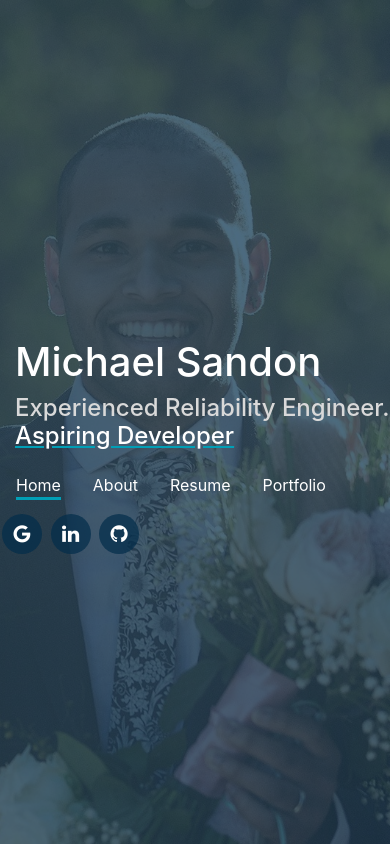
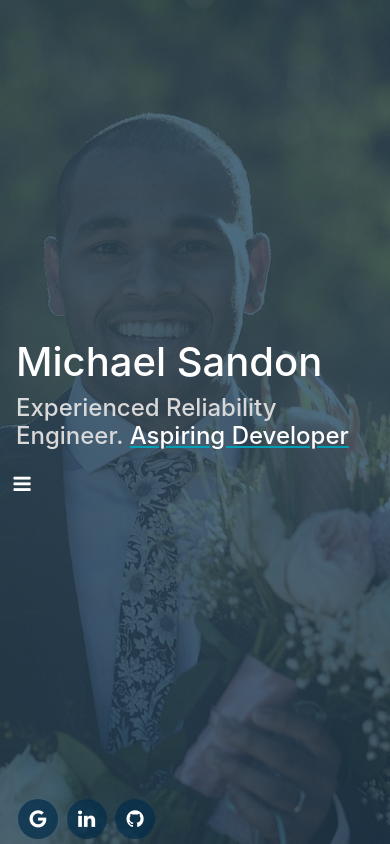
Before and after one commit to michaelsandon/mike-sandon-digital-resume, a Flask app: page / in a window 390 px wide. Run offline with Flask 3, Linux system fonts and the light colour scheme.

Commit message:
significant modifications for mobile friendly view, added about, added contact, added services

```diff
--- a/app.py
+++ b/app.py
@@ -1,17 +1,42 @@
-from flask import Flask, render_template
-from resume import Resume, Services
+from flask import Flask, render_template, request
+from flask_mail import Mail, Message
+from resume import *  #Resume, Services, About
 
 app = Flask(__name__)
+app.config.from_object('config')
 
-resume_obj = Resume
-services_obj = Services
+app.secret_key = 'my_secrest_key'
+
+mail = Mail()
+
+mail.init_app(app)
+
+#msg = Message(subject='Test email from Flask',
+#              recipients=['michael.a.sandon@gmail.com'],
+#              sender='contactmichaelsandon@gmail.com',
+#              body="test 1 of 1")
+#
+#with app.app_context():
+#  mail.send(msg)
 
 
-@app.route('/')
+@app.route('/', methods=['GET', 'POST'])
 def app_function():
+  if request.method == "POST":
+    forminformation = request.form
+
+    msg = Message(
+      subject='Business enquiry from '+forminformation['name'],
+      recipients=['michael.a.sandon@gmail.com'],
+      sender='contactmichaelsandon@gmail.com',
+      body="From:%s \n Contact Email:%s \n Contact Phone:%s \r\n Message:%s \r\n" % (forminformation['name'], forminformation['email'], forminformation['phone'], forminformation['message']))
+
+    mail.send(msg)
+
   return render_template('index.html',
-                         resume=resume_obj,
-                         services=services_obj)
+                         resume=Resume,
+                         services=Services,
+                         about=About)
 
 
 if __name__ == "__main__":
--- /dev/null
+++ b/config.py
@@ -0,0 +1,5 @@
+MAIL_SERVER = "smtp.gmail.com"
+MAIL_PORT = 465
+MAIL_USE_SSL = True
+MAIL_USERNAME = 'contactmichaelsandon@gmail.com'
+MAIL_PASSWORD = 'zchwksduiuqgppuy'
--- a/pyproject.toml
+++ b/pyproject.toml
@@ -7,6 +7,7 @@ authors = ["Your Name <you@example.com>"]
 [tool.poetry.dependencies]
 python = "^3.10"
 Flask = "^2.3.2"
+Flask-Mail = "^0.9.1"
 
 [tool.poetry.dev-dependencies]
 
--- a/static/css/main.css
+++ b/static/css/main.css
@@ -1,3 +1,98 @@
+@media screen and (min-width: 600px) {
+  #js-navbar-toggle {
+    display: none;
+  }
+
+  #footer {
+    flex:1 0 50px;
+  }
+
+  #navbar.home {
+    flex:0 0 50px;
+  }
+
+}
+
+@media screen and (max-width: 600px){
+  .navblock {
+    width: 100% !important;
+  }
+
+  .nav > li {
+    width: 100% !important;
+  }
+  .nav {
+    display: flex;
+    width: 100%;
+  }
+
+  #navbar:not(.expand) {
+    flex:1 1 auto;
+    flex-wrap: wrap;
+    min-height: 50px;
+    display: flex;
+    flex-direction: row;
+  }
+
+  #menu:not(.expand) {
+    display: none;
+  }
+
+  #navbar.expand:not(.home) {
+    height:auto;
+    display: flex;
+    flex-direction: row;
+    flex-wrap: wrap;
+  }
+
+  #navbar.expand.home {
+    height: auto;
+    overflow: auto;
+    scrollbar-width:none;
+  }
+
+  #navbar::-webkit-scrollbar{
+    display: none;
+  }
+
+  #footer {
+    flex:0 0 50px;
+  }
+}
+
+
+#navbar:not(.home) {
+  background: rgba(2, 45, 74, 0.8);
+}
+
+
+#content {
+  flex:1 1 auto;
+  overflow:auto;
+  scrollbar-width: none;
+  /*background-color: rgba(2, 45, 74, 0.8);*/
+  margin-left:1%;
+  margin-top:2%;
+  margin-bottom:1%;
+}
+
+
+
+/*---------Footer standard styling ----------*/
+#footer.main {
+  background: rgba(2, 45, 74, 0.8);
+}
+
+#footer {
+  max-height: 50px;
+}
+
+#footer.main > div {
+  margin:auto;
+  text-align: center;
+}
+/*------------------ Styling for background images & Layers ------------*/
+
 body {
   background-image:
     url('/static/img/home_background.jpg');
@@ -19,55 +114,24 @@ body {
   flex-direction: column;
 }
 
-h1, h2, h4, .details {
-  color:white;
+#about-me-pic {
+  background-image: linear-gradient(to left,
+                                    transparent 0%,
+                                    rgba(2, 45, 74,0.5) 50%,
+                                    rgb(2, 45, 74) 100%),
+    url("/static/img/beach.jpg");
+  background-position: right top;
+  background-size: cover;
+  background-repeat: no-repeat;
+  backdrop-filter: blur(3px);
+  height: 100%;
+  padding: 10px 30px 10px 10px;
+  box-shadow: 0 0 20px rgba(2, 45, 74,0.5) inset, 0 0 40px rgba(2, 45, 74,0.5) inset, 0 0 60px rgba(2, 45, 74,0.5) inset, 0 0 80px rgba(2, 45, 74,0.5) inset;
 }
 
-h5.subtitle {
-  color: #019fb6
-}
 
-.row-navbar {
-  flex:0 0 50px
-}
 
-.row-navbar:not(.home) {
-  background: rgba(2, 45, 74, 0.8);
-}
-
-#footer.main {
- background: rgba(2, 45, 74, 0.8);
-  padding:auto;
-}
-
-#footer.main > div {
-  margin:auto;
-  text-align: center;
-}
-
-.row-content {
-  flex:1 1 auto;
-  overflow:auto;
-  scrollbar-width: none;
-  /*background-color: rgba(2, 45, 74, 0.8);*/
-  margin-left:1%;
-  margin-top:2%;
-  margin-bottom:1%;
-}
-
-.row-content::-webkit-scrollbar{
-    display: none;
-  }
-
-.row-footer.main {
-  flex:0 0 50px;
-  height: 50px;
-}
-
-.row-footer:not(.main) {
-  flex:1 0 50px;
-  height: 50px;
-}
+/*------------------ Styling for home page text above nav ------------*/
 
 #above-header > h4 {
   color: #d9d9d9
@@ -79,36 +143,32 @@ h5.subtitle {
 }
 
 #above-header {
-  margin: 40vh auto auto 15px;
+  margin: 40vh auto auto 0px;
 }
 
-#navbar {
-  height:50px;
-  display: flex;
-  flex-direction: row;
-  align-content: flex-start;
-}
 
-#navbar.home > div {
+
+/*------------------ Styling for label which appears on navbar ------------*/
+
+#navbar.home > div > .navlabel {
   display: none
 }
 
-.mainnavsection:not(#above-header) {
-/*
-  width:99%;
-  margin-left:1%;
-  margin-top:2%; */
-  background-color: rgba(2, 45, 74, 0.8);
-  padding: 20px;
+.navlabel {
+  font-size: 28px;
+  margin: auto 0px auto 10px;
+  color: white;
+  font-weight: bold;
 }
 
 
+
+/*------------------ Styling for nav menu items ------------*/
 
 ul.nav {
   list-style-type: none;
   margin-left: 0;
   padding: 0;
-  overflow: hidden;
   background-color: #333;
   background: none;
 }
@@ -201,40 +331,33 @@ div.hide {
   margin: auto;
 }
 
-/*---------------------footer styling ----------------------------------*/
-
-.footer-main {
-  display: flex;
-  justify-content: center;
-  background: rgba(2, 45, 74, 0.7);
-  position: fixed;
-  left: 0;
-  bottom: 0;
-  width: 100%;
-  height:50px;
+/*---------------------conatct form styling ----------------------------------*/
+#contact-form {
+  max-width: 600px;
+  margin: auto;
 }
 
-.fa {
+/*---------------------icon styling ----------------------------------*/
+
+.fa:not(.fa-bars, .fa-window-close) {
   padding: 10px;
   text-align: center;
   margin: 5px 2px;
   font-size: 20px;
   width: 40px;
   border-radius: 50%;
-}
-
-.fa-google, fa-code {
   background: rgba(2, 45, 74, 0.7);
   color: white;
 }
-.fa-linkedin {
-  background: rgba(2, 45, 74, 0.7);/*#125688;*/
+
+.fa-bars, .fa-window-close {
+  padding: 10px;
+  text-align: center;
+  margin: 5px 2px;
+  font-size: 20px;
+  width: 40px;
   color: white;
-}
-
-.fa-github {
-  background: rgba(2, 45, 74, 0.7); /*#dd4b39;*/
-  color: white;
+  background: transparent;
 }
 
 .fa:hover {
@@ -266,3 +389,16 @@ https://css-tricks.com/a-handy-little-system-for-animated-entrances-in-css/
     transform: translate(0,0);
   }
 }
+
+.animate.slideleft { animation-name: animate-slideleft; }
+
+@keyframes animate-slideleft {
+  0% {
+    opacity: 0;
+    transform: translate(30px,0px);
+  }
+  100% {
+    opacity: 1;
+    transform: translate(0,0);
+  }
+}
--- a/static/js/main.js
+++ b/static/js/main.js
@@ -12,7 +12,7 @@ for (var i = 0; i < btns.length; i++) {
 
     //code to hide and display the specific content section
   var selected_tab = this.innerText.toLowerCase()
-  var manip_sections = document.getElementsByClassName("mainnavsection")
+  var manip_sections = document.getElementsByClassName("mainsection")
   for (var j = 0; j < manip_sections.length; j++){
     var div = manip_sections[j]
     if (div.classList.contains(selected_tab)){
@@ -42,5 +42,39 @@ for (var i = 0; i < btns.length; i++) {
       footer.classList.add("main")
     }
 
+    togglemenu();
   });
 }
+
+
+$(document).on('submit','#contact-form',function(e){
+    console.log('hello');
+    e.preventDefault();
+    $.ajax({
+      type:'POST',
+      url:'/',
+      data:$("#contact-form").serialize(),
+      success:function()
+      {
+        alert('message sent');
+      }
+    })
+  });
+
+
+document.getElementById("js-navbar-toggle").addEventListener("click", togglemenu);
+
+function togglemenu(){
+  var navbar = document.getElementById("navbar")
+  var menu = document.getElementById("menu")
+  var menubutton = document.getElementById("js-navbar-toggle")
+  if(!navbar.classList.contains("expand")){
+    menubutton.innerHTML = '<i class="fa fa-window-close"></i>'
+  } else {
+    menubutton.innerHTML = '<i class="fa fa-bars"></i>'
+  }
+
+  navbar.classList.toggle("expand")
+  menu.classList.toggle("expand")
+
+                                                                               };
--- /dev/null
+++ b/templates/about.html
@@ -0,0 +1,45 @@
+<h4 class="section-heading">About Me</h4>
+<div id="about-me-pic">
+  {% for detail in about['Basics'] %}
+  <p class = "details"><strong>{{detail['Attribute']}} :</strong> {{detail['Value']}}</p>
+  {% endfor %}
+  <p class = "details"><strong>Interests: </strong></p>
+  <ul>
+    {% for interest in about['Interests'] %}
+      <li class="details">{{interest}}</li>
+    {% endfor %}
+  </ul>
+</div>
+<br><br>
+<h4 class="section-heading">Skills</h4>
+<div class="white-layer pl-2 pt-1">
+  {% for skillgroup in about['Skills'] %}
+    <h6 class="font-lg mt-3"><strong>{{skillgroup['Skills Group']}}</strong></h6>
+    <div class="pl-2">
+    {% for skill in skillgroup['Skills'] %}
+      <div class="wrapped-list skill">
+        <div class = "details upper">{{skill['Desc']}}</div>
+        <div class="strength-bar">
+          <div class = "strength-bar-level" data-level = "{{skill['Lvl']}}"></div>
+        </div>
+      </div>
+    {% endfor %}
+    </div>
+  {% endfor %}
+</div>
+<br><br>
+<h4 class="section-heading">Languages & Tools</h4>
+<div class="white-layer pl-2 pt-1">
+  {% for langgroup in about['Languages'] %}
+    <h6 class="font-lg"><strong>{{langgroup['Language Group']}}</strong></h6>
+    <div class="pl-2">
+    {% for lang in langgroup['Languages'] %}
+      <div class="wrapped-list skill">
+        <div class = "details">{{lang}}</div>
+        <div class = "strength-bar"></div>
+      </div>
+    {% endfor %}
+    </div>
+  {% endfor %}
+</div>
+<br><br>
--- /dev/null
+++ b/templates/contact.html
@@ -0,0 +1,21 @@
+<form id="contact-form" class="white-layer p-3" method="post">
+  <h1>Contact Me</h1>
+  <div class="form-row form-error" style="display:none;"></div>
+  <div class="form-group">
+    <label for="contact-form-name">Name:</label>
+    <input id="contact-form-name" class="form-control" type="text" name="name" required>
+  </div>
+  <div class="form-group">
+    <label for="contact-form-email">Email:</label>
+    <input id="contact-form-email" class="form-control" type="email" name="email" required>
+  </div>
+  <div class="form-group">
+    <label for="contact-form-phone">Phone:</label>
+    <input id="contact-form-phone" class="form-control" type="tel" name="phone">
+  </div>
+  <div class="form-group">
+    <label for="contact-form-message">Message:</label>
+    <textarea id="contact-form-message" class="form-control" name="message" required></textarea>
+  </div>
+  <button type="submit" class="btn btn-light">Submit</button>
+</form>
--- a/templates/index.html
+++ b/templates/index.html
@@ -8,7 +8,7 @@
   </head>
   <body>
     <div class="layer">
-      <div id="above-header" class="mainnavsection home">
+      <div id="above-header" class="mainsection home animate slideleft ml-3">
         <h1>Michael Sandon</h1>
         <h4>Experienced Reliability Engineer.
           <span class="home-emphasis">
@@ -17,37 +17,36 @@
         </h4>
       </div>
       <div id = "navbar" class="row-navbar home">
-        <div><h2>Michael Sandon</h2></div>
-        <ul class="nav">
-          <li><a class="navbaritem active" href="/">Home</a></li>
-          <li><a class="navbaritem" href="#About">About</a></li>
+        <div><p class= "navlabel">Michael Sandon</p></div>
+        <div><span class="navbar-toggle" id="js-navbar-toggle"><i class="fa fa-bars"></i></span></div>
+        <ul id="menu" class="nav">
+          <li class="navblock"><a class="navbaritem active" href="#Home">Home</a></li>
+          <li class="navblock"><a class="navbaritem" href="#About">About</a></li>
           <li><a class="navbaritem" href="#Resume">Resume</a></li>
           <li><a class="navbaritem" href="#Portfolio">Portfolio</a></li>
           <li><a class="navbaritem" href="#Services">Services</a></li>
+          <li><a class="navbaritem" href="#Contact">Contact</a></li>
         </ul>
       </div>
       <div id= "content" class="row-content hide">
-        <div class="mainnavsection about hide animate slide"></div>
-        <div class="mainnavsection resume hide animate slide">
+        <div class="mainsection about hide animate slideup">
+          {% include 'about.html' %}
+        </div>
+
+        <div class="mainsection resume hide animate slideup">
           {% include 'resume.html' %}
         </div>
-        <div class="mainnavsection portfolio hide animate slide"></div>
-        <div class="mainnavsection services hide animate slide">
-          <h1>Services</h1>
-          {% for service in services %}
-          <div class="services-tile">
-            <div class="service-icon">
-              <i class="fa fa-code"></i>
-            </div>
-            <h4>{{service['Title']}}</h4>
-            <p class="details">{{service['Details']}}</p>
-          </div>
-          {% endfor %}
+        <div class="mainsection portfolio hide animate slideup"></div>
+        <div class="mainsection services hide animate slideup">
+          {% include 'services.html' %}
+        </div>
+        <div class="mainsection contact hide animate slideup">
+          {% include 'contact.html' %}
         </div>
       </div>
-      <div id = "footer" class="left row-footer">
+      <div id = "footer" class="left row-footer pl-3">
         <!-- Grid container -->
-        <div class="footer footer-home">
+        <div class="">
           <!-- Section: Social media -->
             <a href="#" class="fa fa-google"></a>
             <a href="#" class="fa fa-linkedin"></a>
@@ -58,7 +57,12 @@
 
 
     </div>
+  <script src= "https://smtpjs.com/v3/smtp.js"></script>
+  <script src="https://code.jquery.com/jquery-3.5.1.js"
+          integrity="sha256-QWo7LDvxbWT2tbbQ97B53yJnYU3WhH/C8ycbRAkjPDc="
+          crossorigin="anonymous"></script>
+  <script src="{{url_for('static', filename='js/main.js')}}"></script>
 
-    <script src="{{url_for('static', filename='js/main.js')}}"></script>
+
   </body>
 </html>
--- a/templates/resume.html
+++ b/templates/resume.html
@@ -1,7 +1,7 @@
           {%for group1 in resume %}
             <article>
-              <div class="grouptitle">
-                <h2>{{ group1['Title']}}</h2>
+              <div>
+                <h2 class="section-heading">{{ group1['Title']}}</h2>
               </div>
               {%for group2 in group1['Details'] %}
               <div class="jobrole m-4">
--- /dev/null
+++ b/templates/services.html
@@ -0,0 +1,10 @@
+<h1 class="section-heading">My Services</h1>
+{% for service in services %}
+<div class="services-tile">
+  <div class="service-icon">
+    <i class="fa fa-code"></i>
+  </div>
+  <h4>{{service['Title']}}</h4>
+  <p class="details">{{service['Details']}}</p>
+</div>
+{% endfor %}
```
Also changed, not shown: other parts of static/css/main.css (+78 -8 lines), resume.py (+48 -0 lines), static/img/beach.jpg (added), static/img/pizza.jpg (added), 2 other files.
